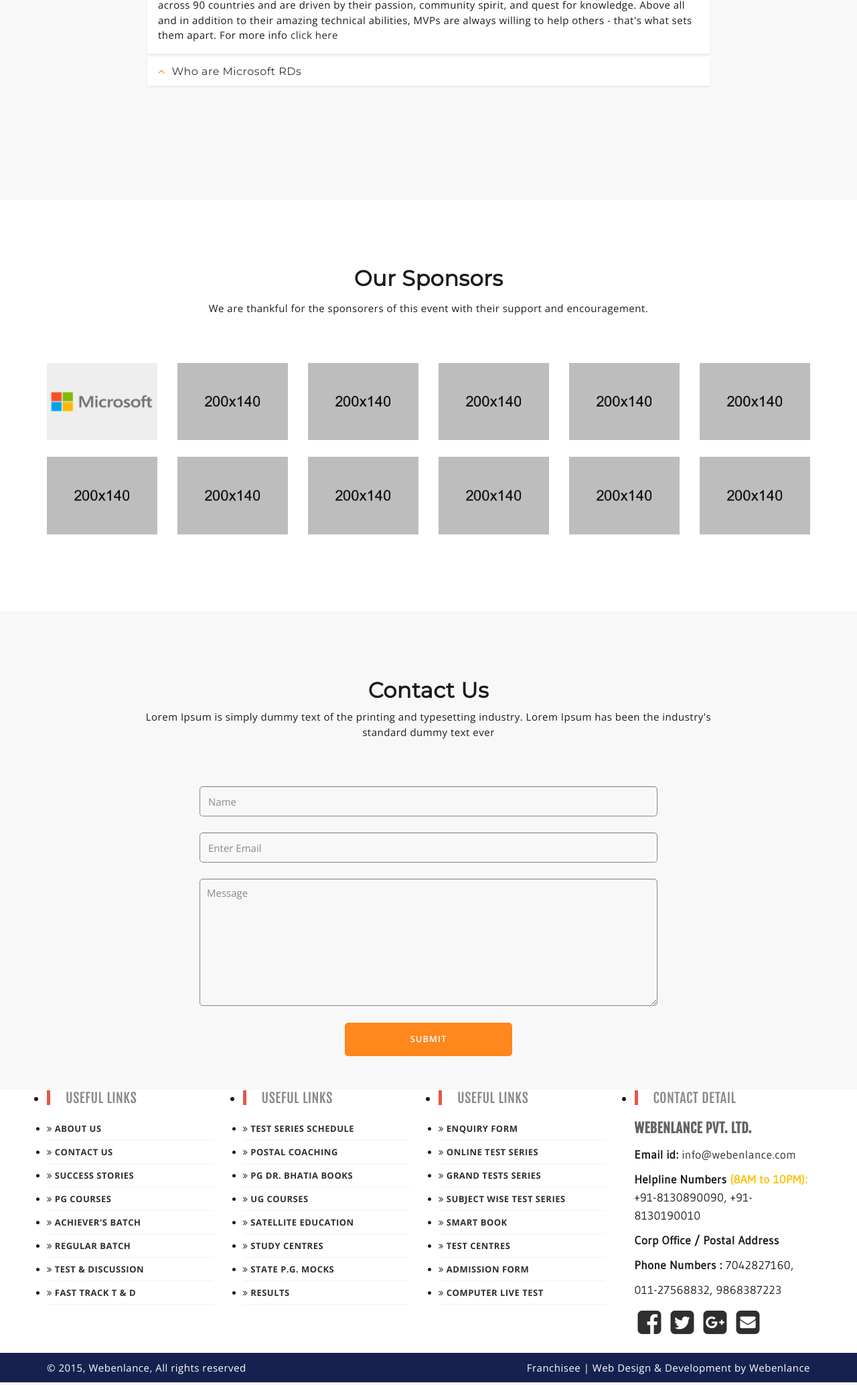
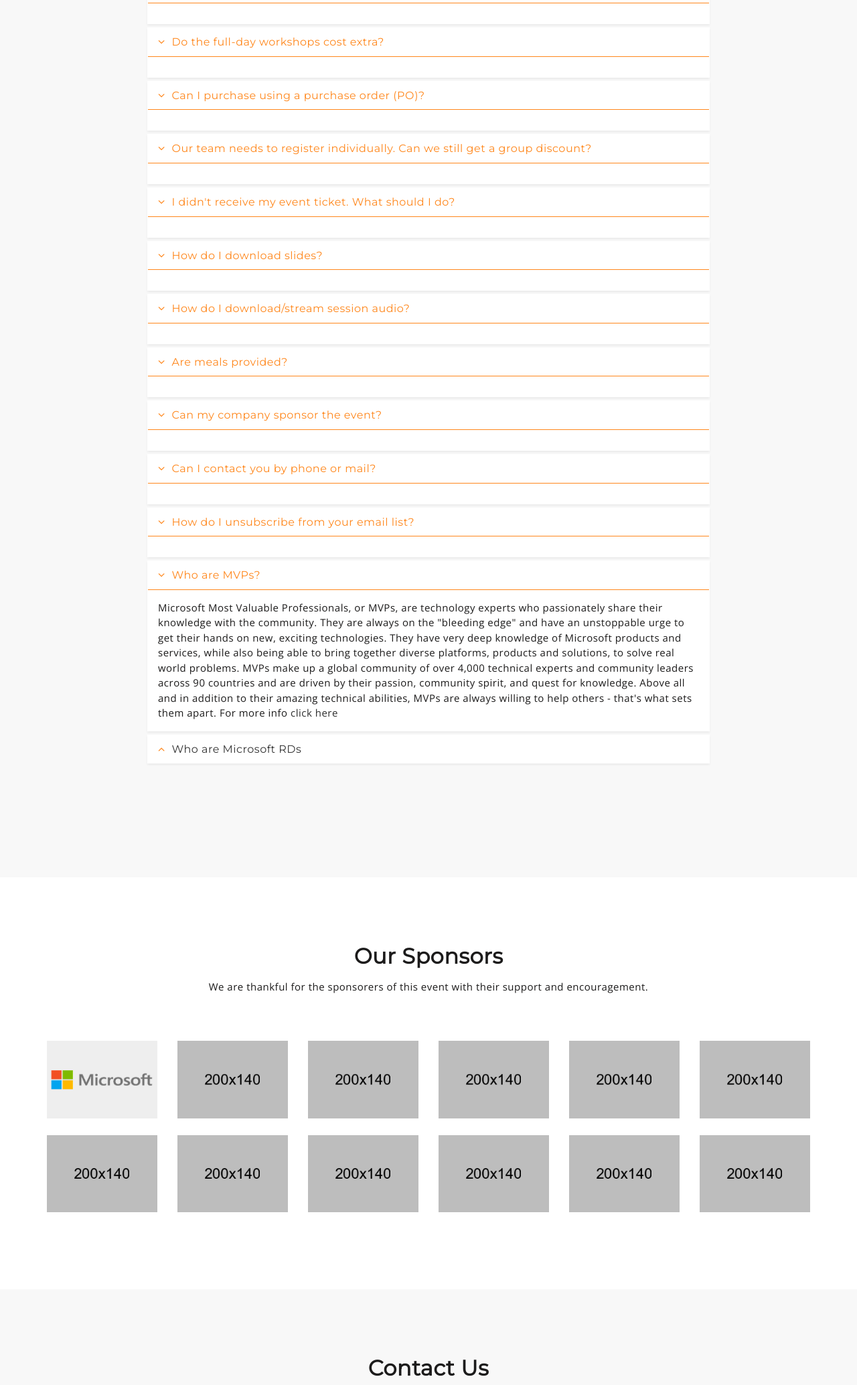
Before and after one commit to ilyas-it83/mvpconf, a plain HTML site: page index.html in a window 1280 px wide. Shown: the part 7585-9653 px from the top of the page at 67% size. Drawn offline with nearby package versions, Linux system fonts and the light colour scheme.

Commit message:
Added FAQs

```diff
--- a/index.html
+++ b/index.html
@@ -985,12 +985,178 @@
 
 							<div class="mu-title-area">
 								<h2 class="mu-title">FAQ</h2>
-								<p>Lorem ipsum dolor sit amet, consectetur adipisicing elit. Sint assumenda ut molestias doloremque ipsam, fugit laborum totam, pariatur est cumque at, repudiandae officia ex dolores quas minus optio, iusto soluta?</p>
+								<p>Below are the frequentyly asked questions</p>
 							</div>
 
 							<div class="mu-faq-content">
 
 								<div class="panel-group" id="accordion">
+
+							        <div class="panel panel-default">
+							          <div class="panel-heading">
+							            <h4 class="panel-title">
+							              <a data-toggle="collapse" data-parent="#accordion" href="#collapseOne" aria-expanded="true">
+							                <span class="fa fa-angle-down"></span> I have a ticket, but am unable to attend. What can I do?
+							              </a>
+							            </h4>
+							          </div>
+							          <div id="collapseOne" class="panel-collapse collapse in">
+							            <div class="panel-body"></div>
+							          </div>
+									</div>
+									<div class="panel panel-default">
+										<div class="panel-heading">
+										  <h4 class="panel-title">
+											<a data-toggle="collapse" data-parent="#accordion" href="#collapseOne" aria-expanded="true">
+											  <span class="fa fa-angle-down"></span> How do I get a refund?
+											</a>
+										  </h4>
+										</div>
+										<div id="collapseOne" class="panel-collapse collapse in">
+										  <div class="panel-body">
+											  </div>
+										</div>
+									  </div>
+									  <div class="panel panel-default">
+										<div class="panel-heading">
+										  <h4 class="panel-title">
+											<a data-toggle="collapse" data-parent="#accordion" href="#collapseOne" aria-expanded="true">
+											  <span class="fa fa-angle-down"></span> How do I transfer my ticket to a co-worker or future event?
+											</a>
+										  </h4>
+										</div>
+										<div id="collapseOne" class="panel-collapse collapse in">
+										  <div class="panel-body">
+											 </div>
+										</div>
+									  </div>
+									  <div class="panel panel-default">
+										<div class="panel-heading">
+										  <h4 class="panel-title">
+											<a data-toggle="collapse" data-parent="#accordion" href="#collapseOne" aria-expanded="true">
+											  <span class="fa fa-angle-down"></span> Do the full-day workshops cost extra?
+											</a>
+										  </h4>
+										</div>
+										<div id="collapseOne" class="panel-collapse collapse in">
+										  <div class="panel-body">
+											 </div>
+										</div>
+									  </div>
+									  <div class="panel panel-default">
+										<div class="panel-heading">
+										  <h4 class="panel-title">
+											<a data-toggle="collapse" data-parent="#accordion" href="#collapseOne" aria-expanded="true">
+											  <span class="fa fa-angle-down"></span> Can I purchase using a purchase order (PO)?
+											</a>
+										  </h4>
+										</div>
+										<div id="collapseOne" class="panel-collapse collapse in">
+										  <div class="panel-body">
+											 </div>
+										</div>
+									  </div>
+
+
+									  <div class="panel panel-default">
+										<div class="panel-heading">
+										  <h4 class="panel-title">
+											<a data-toggle="collapse" data-parent="#accordion" href="#collapseOne" aria-expanded="true">
+											  <span class="fa fa-angle-down"></span> Our team needs to register individually. Can we still get a group discount?
+											</a>
+										  </h4>
+										</div>
+										<div id="collapseOne" class="panel-collapse collapse in">
+										  <div class="panel-body">
+											 </div>
+										</div>
+									  </div>
+									  <div class="panel panel-default">
+										<div class="panel-heading">
+										  <h4 class="panel-title">
+											<a data-toggle="collapse" data-parent="#accordion" href="#collapseOne" aria-expanded="true">
+											  <span class="fa fa-angle-down"></span> I didn't receive my event ticket. What should I do?
+											</a>
+										  </h4>
+										</div>
+										<div id="collapseOne" class="panel-collapse collapse in">
+										  <div class="panel-body">
+											 </div>
+										</div>
+									  </div> <div class="panel panel-default">
+										<div class="panel-heading">
+										  <h4 class="panel-title">
+											<a data-toggle="collapse" data-parent="#accordion" href="#collapseOne" aria-expanded="true">
+											  <span class="fa fa-angle-down"></span> How do I download slides?
+											</a>
+										  </h4>
+										</div>
+										<div id="collapseOne" class="panel-collapse collapse in">
+										  <div class="panel-body">
+											 </div>
+										</div>
+									  </div> <div class="panel panel-default">
+										<div class="panel-heading">
+										  <h4 class="panel-title">
+											<a data-toggle="collapse" data-parent="#accordion" href="#collapseOne" aria-expanded="true">
+											  <span class="fa fa-angle-down"></span> How do I download/stream session audio?
+											</a>
+										  </h4>
+										</div>
+										<div id="collapseOne" class="panel-collapse collapse in">
+										  <div class="panel-body">
+											 </div>
+										</div>
+									  </div> <div class="panel panel-default">
+										<div class="panel-heading">
+										  <h4 class="panel-title">
+											<a data-toggle="collapse" data-parent="#accordion" href="#collapseOne" aria-expanded="true">
+											  <span class="fa fa-angle-down"></span> Are meals provided?
+											</a>
+										  </h4>
+										</div>
+										<div id="collapseOne" class="panel-collapse collapse in">
+										  <div class="panel-body">
+											 </div>
+										</div>
+									  </div> <div class="panel panel-default">
+										<div class="panel-heading">
+										  <h4 class="panel-title">
+											<a data-toggle="collapse" data-parent="#accordion" href="#collapseOne" aria-expanded="true">
+											  <span class="fa fa-angle-down"></span> Can my company sponsor the event?
+											</a>
+										  </h4>
+										</div>
+										<div id="collapseOne" class="panel-collapse collapse in">
+										  <div class="panel-body">
+											 </div>
+										</div>
+									  </div> <div class="panel panel-default">
+										<div class="panel-heading">
+										  <h4 class="panel-title">
+											<a data-toggle="collapse" data-parent="#accordion" href="#collapseOne" aria-expanded="true">
+											  <span class="fa fa-angle-down"></span> Can I contact you by phone or mail?
+											</a>
+										  </h4>
+										</div>
+										<div id="collapseOne" class="panel-collapse collapse in">
+										  <div class="panel-body">
+											 </div>
+										</div>
+									  </div> <div class="panel panel-default">
+										<div class="panel-heading">
+										  <h4 class="panel-title">
+											<a data-toggle="collapse" data-parent="#accordion" href="#collapseOne" aria-expanded="true">
+											  <span class="fa fa-angle-down"></span> How do I unsubscribe from your email list?
+											</a>
+										  </h4>
+										</div>
+										<div id="collapseOne" class="panel-collapse collapse in">
+										  <div class="panel-body">
+											 </div>
+										</div>
+									  </div>
+
 
 									  <div class="panel panel-default">
 										<div class="panel-heading">
@@ -1183,190 +1349,9 @@
 
 	<!-- End main content -->
 
-	<!--Big Footer-->
 
-<footer class="footer1">
-	<div class="container">
-
-		<div class="row">
-			<!-- row -->
-
-			<div class="col-lg-3 col-md-3">
-				<!-- widgets column left -->
-				<ul class="list-unstyled clear-margins">
-					<!-- widgets -->
-
-					<li class="widget-container widget_nav_menu">
-						<!-- widgets list -->
-
-						<h1 class="title-widget">Useful links</h1>
-
-						<ul>
-							<li><a href="#"><i class="fa fa-angle-double-right"></i> About Us</a></li>
-							<li><a href="#"><i class="fa fa-angle-double-right"></i> Contact Us</a></li>
-							<li><a href="#"><i class="fa fa-angle-double-right"></i> Success Stories</a></li>
-							<li><a href="#"><i class="fa fa-angle-double-right"></i> PG Courses</a></li>
-							<li><a href="#"><i class="fa fa-angle-double-right"></i> Achiever's Batch</a></li>
-							<li><a href="#"><i class="fa fa-angle-double-right"></i>  Regular Batch</a></li>
-							<li><a href="#"><i class="fa fa-angle-double-right"></i>  Test & Discussion</a></li>
-							<li><a href="#"><i class="fa fa-angle-double-right"></i>  Fast Track T & D</a></li>
-						</ul>
-
-					</li>
-
-				</ul>
-
-
-			</div>
-			<!-- widgets column left end -->
-
-
-
-			<div class="col-lg-3 col-md-3">
-				<!-- widgets column left -->
-
-				<ul class="list-unstyled clear-margins">
-					<!-- widgets -->
-
-					<li class="widget-container widget_nav_menu">
-						<!-- widgets list -->
-
-						<h1 class="title-widget">Useful links</h1>
-
-						<ul>
-							<li><a href="#"><i class="fa fa-angle-double-right"></i>  Test Series Schedule</a></li>
-							<li><a href="#"><i class="fa fa-angle-double-right"></i>  Postal Coaching</a></li>
-							<li><a href="#"><i class="fa fa-angle-double-right"></i>  PG Dr. Bhatia Books</a></li>
-							<li><a href="#"><i class="fa fa-angle-double-right"></i>  UG Courses</a></li>
-							<li><a href="#"><i class="fa fa-angle-double-right"></i>  Satellite Education</a></li>
-							<li><a href="#"><i class="fa fa-angle-double-right"></i>  Study Centres</a></li>
-							<li><a href="#"><i class="fa fa-angle-double-right"></i>  State P.G. Mocks</a></li>
-							<li><a href="#" target="_blank"><i class="fa fa-angle-double-right"></i> Results</a></li>
-
-						</ul>
-
-					</li>
-
-				</ul>
-
-
-			</div>
-			<!-- widgets column left end -->
-
-
-
-			<div class="col-lg-3 col-md-3">
-				<!-- widgets column left -->
-
-				<ul class="list-unstyled clear-margins">
-					<!-- widgets -->
-
-					<li class="widget-container widget_nav_menu">
-						<!-- widgets list -->
-
-						<h1 class="title-widget">Useful links</h1>
-
-						<ul>
-
-
-							<li><a href="#"><i class="fa fa-angle-double-right"></i> Enquiry Form</a></li>
-							<li><a href="#"><i class="fa fa-angle-double-right"></i> Online Test Series</a></li>
-							<li><a href="#"><i class="fa fa-angle-double-right"></i> Grand Tests Series</a></li>
-							<li><a href="#"><i class="fa fa-angle-double-right"></i> Subject Wise Test Series</a></li>
-							<li><a href="#"><i class="fa fa-angle-double-right"></i> Smart Book</a></li>
-							<li><a href="#"><i class="fa fa-angle-double-right"></i> Test Centres</a></li>
-							<li><a href="#"><i class="fa fa-angle-double-right"></i>  Admission Form</a></li>
-							<li><a href="#"><i class="fa fa-angle-double-right"></i>  Computer Live Test</a></li>
-
-						</ul>
-
-					</li>
-
-				</ul>
-
-
-			</div>
-			<!-- widgets column left end -->
-
-
-			<div class="col-lg-3 col-md-3">
-				<!-- widgets column center -->
-
-
-
-				<ul class="list-unstyled clear-margins">
-					<!-- widgets -->
-
-					<li class="widget-container widget_recent_news">
-						<!-- widgets list -->
-
-						<h1 class="title-widget">Contact Detail </h1>
-
-						<div class="footerp">
-
-							<h2 class="title-median">Webenlance Pvt. Ltd.</h2>
-							<p><b>Email id:</b> <a href="mailto:info@webenlance.com">info@webenlance.com</a></p>
-							<p><b>Helpline Numbers </b>
-
-								<b style="color:#ffc106;">(8AM to 10PM):</b> +91-8130890090, +91-8130190010 </p>
-
-							<p><b>Corp Office / Postal Address</b></p>
-							<p><b>Phone Numbers : </b>7042827160, </p>
-							<p> 011-27568832, 9868387223</p>
-						</div>
-
-						<div class="social-icons">
-
-							<ul class="nomargin">
-
-								<a href="https://www.facebook.com/bootsnipp"><i class="fa fa-facebook-square fa-3x social-fb" id="social"></i></a>
-								<a href="https://twitter.com/bootsnipp"><i class="fa fa-twitter-square fa-3x social-tw" id="social"></i></a>
-								<a href="https://plus.google.com/+Bootsnipp-page"><i class="fa fa-google-plus-square fa-3x social-gp" id="social"></i></a>
-								<a href="mailto:bootsnipp@gmail.com"><i class="fa fa-envelope-square fa-3x social-em" id="social"></i></a>
-
-							</ul>
-						</div>
-					</li>
-				</ul>
-			</div>
-		</div>
-	</div>
-</footer>
 <!--header-->
 
-<div class="footer-bottom">
-
-	<div class="container">
-
-		<div class="row">
-
-			<div class="col-xs-12 col-sm-6 col-md-6 col-lg-6">
-
-				<div class="copyright">
-
-					© 2015, Webenlance, All rights reserved
-
-				</div>
-
-			</div>
-
-			<div class="col-xs-12 col-sm-6 col-md-6 col-lg-6">
-
-				<div class="design">
-
-					<a href="#">Franchisee </a> | <a target="_blank" href="http://www.webenlance.com">Web Design & Development by Webenlance</a>
-
-				</div>
-
-			</div>
-
-		</div>
-
-	</div>
-
-</div>
-
-		<!--Big Footer-->
 
 	<!-- Start footer -->
 	<footer id="mu-footer" role="contentinfo">
```
Lines whose indentation alone changed are shown as unchanged.
